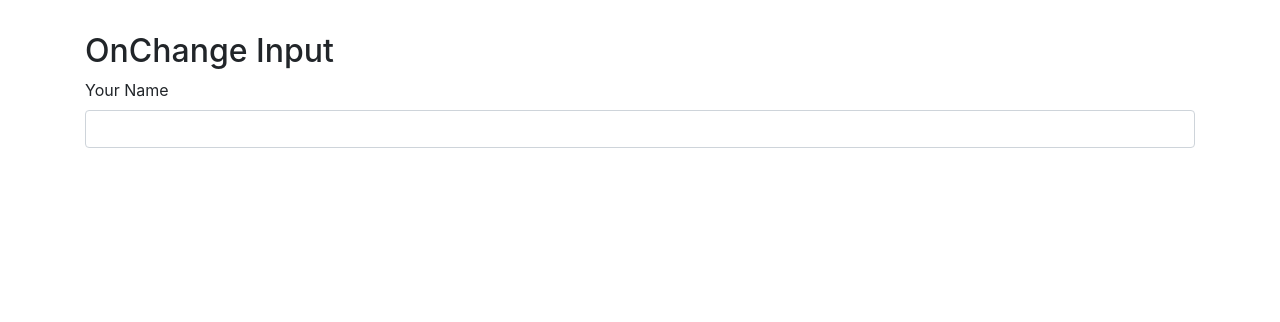
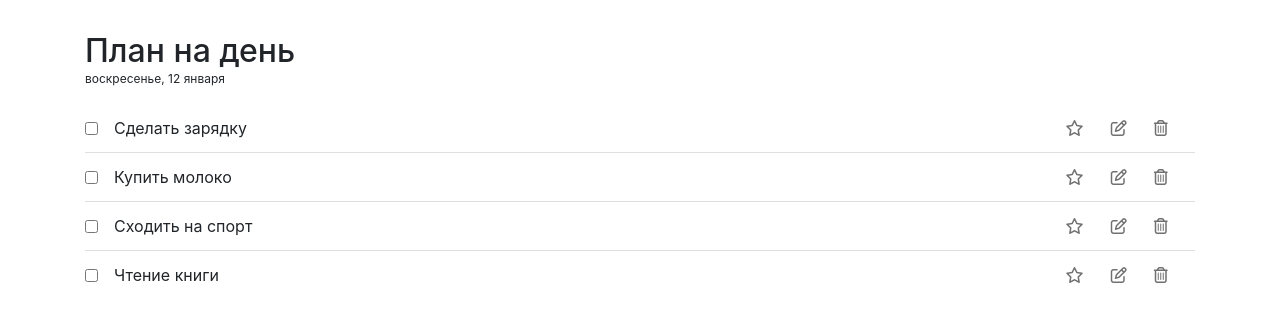
Before and after one commit to Rehten/argent-todo-client, a React (Create React App) app: page / in a window 1280 px wide. Shown: the top 322 px of the page. Built offline with nearby package versions, Linux system fonts and the light colour scheme.

Commit message:
ARGENT-08 - finished task list layout

```diff
--- a/public/index.html
+++ b/public/index.html
@@ -5,6 +5,7 @@
     <link rel="icon" href="%PUBLIC_URL%/favicon.ico" />
     <meta name="viewport" content="width=device-width, initial-scale=1" />
     <meta name="theme-color" content="#000000" />
+    <script src="https://kit.fontawesome.com/285076dcbe.js" crossorigin="anonymous"></script>
     <meta
       name="description"
       content="Web site created using create-react-app"
--- a/src/App.tsx
+++ b/src/App.tsx
@@ -1,23 +1,61 @@
-import React, { useState } from 'react';
-import { Form } from "react-bootstrap";
-import { ArgentInput } from "./components/argent-input";
+import React from 'react';
+import { ListGroup } from "react-bootstrap";
 
 const App: React.FC = () => {
-    const [name, setName] = useState('');
-    console.log(name);
+
+    const style = {
+        title: {
+            marginTop: '2rem',
+            marginBottom: 0
+        },
+        span: {
+            fontSize: '12px'
+        },
+        listGroupItem: {
+            paddingLeft: 0,
+            paddingRight: 0,
+            display: 'flex',
+            justifyContent: 'space-between',
+            alignItems: 'center'
+        }
+    };
+
+    const todos = [
+        {id: 1, title: 'Сделать зарядку'},
+        {id: 2, title: 'Купить молоко'},
+        {id: 3, title: 'Сходить на спорт'},
+        {id: 4, title: 'Чтение книги'},
+    ];
 
     return (
         <div className="container">
-            <h2 style={{marginTop: '2rem'}}>OnChange Input</h2>
-            <Form.Group controlId="formBasicEmail">
-                <Form.Label>Your Name</Form.Label>
-                <ArgentInput
-                    type="text"
-                    // placeholder="Enter your name"
-                    value={name}
-                    onChange={(event: React.ChangeEvent<HTMLInputElement>) => setName(event.target.value)}
-                />
-            </Form.Group>
+            <h2 style={style.title}>План на день</h2>
+            <p style={style.span}>воскресенье, 12 января</p>
+            <ListGroup variant="flush">
+                {
+                    todos.map(item => {
+                        return (
+                            <ListGroup.Item style={style.listGroupItem} key={item.id}>
+                                <div style={style.listGroupItem}>
+                                    <input type="checkbox" />
+                                    <div style={{marginLeft: "1rem"}}>{item.title}</div>
+                                </div>
+                                <div>
+                                    <span style={{marginRight: "1.7rem", color: "#707070"}}>
+                                        <i className="far fa-star"></i>
+                                    </span>
+                                                <span style={{marginRight: "1.7rem", color: "#707070"}}>
+                                        <i className="far fa-edit"></i>
+                                    </span>
+                                                <span style={{marginRight: "1.7rem", color: "#707070"}}>
+                                        <i className="far fa-trash-alt"></i>
+                                    </span>
+                                </div>
+                            </ListGroup.Item>
+                        )
+                    })
+                }
+            </ListGroup>
         </div>
     )
 };
```
